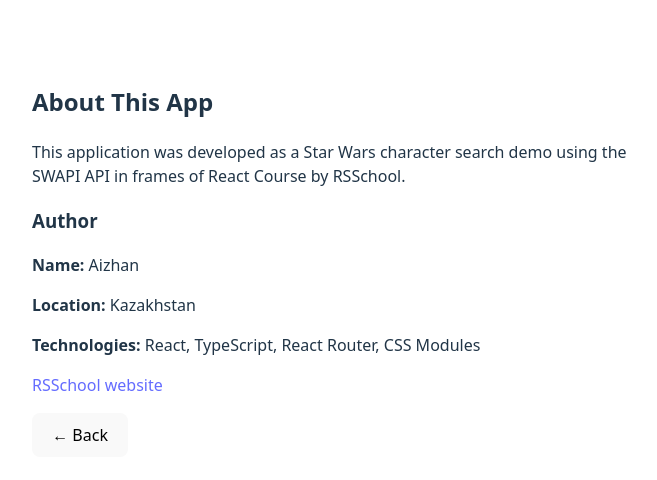
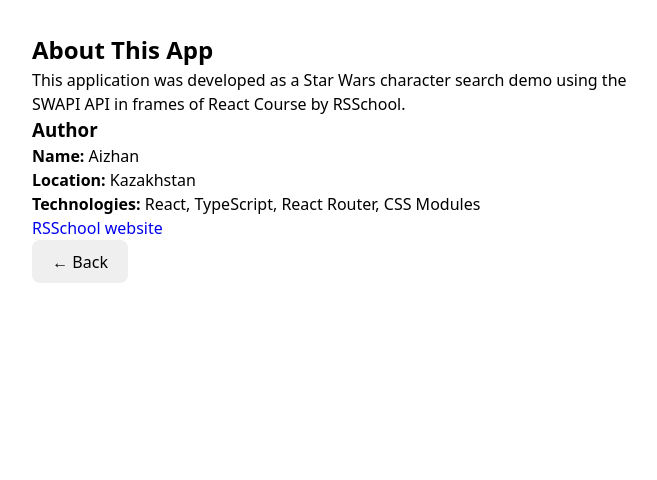
Before and after one commit to Ulistonee/rsschool-react, a React (Vite) app: page /about in a window 1280 px wide. Shown: the top 480 px of the page, without its empty margins (308-965 px from the left). Built offline with nearby package versions, Linux system fonts and the light colour scheme.

Commit message:
feat: add theme toggle

```diff
--- a/src/App.module.css
+++ b/src/App.module.css
@@ -1,40 +1,5 @@
-#root {
-  max-width: 1280px;
-  padding: 2rem;
-  text-align: center;
-  display: flex;
-  flex-direction: column;
-  gap: 1rem;
-  align-items: center;
-  justify-content: center;
-}
-
-@keyframes logo-spin {
-  from {
-    transform: rotate(0deg);
-  }
-  to {
-    transform: rotate(360deg);
-  }
-}
-
-@media (prefers-reduced-motion: no-preference) {
-  a:nth-of-type(2) .logo {
-    animation: logo-spin infinite 20s linear;
-  }
-}
-
-.card {
-  padding: 2em;
-}
-
-.read-the-docs {
-  color: #888;
-}
-
 .navigation {
   display: flex;
-  padding: 2rem 2rem 2rem 2rem;
 }
 
 .navLink {
@@ -66,3 +31,31 @@
   text-decoration: none;
   cursor: pointer;
 }
+
+.header {
+  display: flex;
+  justify-content: space-between;
+  align-items: center;
+  padding: 2rem;
+  padding-bottom: 0;
+}
+
+.themeButton:focus {
+  outline: none;
+}
+
+.app {
+  height: 100vh;
+  width: 100vw;
+  transition: background-color 0.3s ease, color 0.3s ease;
+}
+
+.light {
+  background-color: #ffffff;
+  color: #000000;
+}
+
+.dark {
+  background-color: #121212;
+  color: #ffffff;
+}
--- a/src/App.tsx
+++ b/src/App.tsx
@@ -5,25 +5,35 @@ import { Link, Outlet } from 'react-router-dom';
 import styles from './App.module.css';
 import useLocalStorage from './hooks/useLocalStorage.ts';
 import classNames from 'classnames';
+import { useTheme } from './context/theme-context.tsx';
 
 const App = () => {
   const [searchTerm, setSearchTerm] = useLocalStorage('search', '');
+  const { theme, toggleTheme } = useTheme();
 
   const handleSearch = (value: string) => {
     setSearchTerm(value.trim());
   };
 
   return (
-    <>
-      <header>
+    <div className={classNames(styles.app, styles[theme])}>
+      <header className={styles.header}>
         <nav className={styles.navigation}>
           <Link
             to="/about"
             className={classNames(styles.navLink, styles.resetLink)}
           >
-            About
+            about
           </Link>
         </nav>
+        <button
+          onClick={toggleTheme}
+          className={classNames(styles.themeButton, {
+            [styles.active]: theme === 'light',
+          })}
+        >
+          {theme}
+        </button>
       </header>
       <Search defaultValue={searchTerm} onSearch={handleSearch} />
       <div className={styles.mainLayout}>
@@ -34,7 +44,7 @@ const App = () => {
           <Outlet />
         </div>
       </div>
-    </>
+    </div>
   );
 };
 
--- a/src/components/search/search.module.css
+++ b/src/components/search/search.module.css
@@ -6,10 +6,10 @@
 }
 
 .searchInput {
-  padding: 12px;
   border: none;
   background: none;
   font-size: 18px;
+  padding: 12px 12px 12px 0;
 }
 
 .searchInput::placeholder {
--- /dev/null
+++ b/src/context/theme-context.tsx
@@ -0,0 +1,31 @@
+import { createContext, useContext } from 'react';
+import useLocalStorage from '../hooks/useLocalStorage';
+
+type Theme = 'light' | 'dark';
+
+type ThemeContextType = {
+  theme: Theme;
+  toggleTheme: () => void;
+};
+
+const ThemeContext = createContext<ThemeContextType | undefined>(undefined);
+
+export const ThemeProvider = ({ children }: { children: React.ReactNode }) => {
+  const [theme, setTheme] = useLocalStorage<Theme>('theme', 'light');
+
+  const toggleTheme = () => {
+    setTheme((prev) => (prev === 'light' ? 'dark' : 'light'));
+  };
+
+  return (
+    <ThemeContext.Provider value={{ theme, toggleTheme }}>
+      {children}
+    </ThemeContext.Provider>
+  );
+};
+
+export const useTheme = () => {
+  const context = useContext(ThemeContext);
+  if (!context) throw new Error('useTheme must be used within ThemeProvider');
+  return context;
+};
--- a/src/index.css
+++ b/src/index.css
@@ -2,40 +2,16 @@
   font-family: system-ui, Avenir, Helvetica, Arial, sans-serif;
   line-height: 1.5;
   font-weight: 400;
-
-  color-scheme: light dark;
-  color: rgba(255, 255, 255, 0.87);
-  background-color: #242424;
-
-  font-synthesis: none;
-  text-rendering: optimizeLegibility;
-  -webkit-font-smoothing: antialiased;
-  -moz-osx-font-smoothing: grayscale;
-  display: flex;
-  flex-direction: column;
-  gap: 1rem;
-  align-items: center;
-  justify-content: center;
 }
 
 * {
   padding: 0;
+  margin: 0;
 }
 
 a {
   font-weight: 500;
-  color: #646cff;
   text-decoration: inherit;
-}
-a:hover {
-  color: #535bf2;
-}
-
-body {
-  margin: 0;
-  min-width: 800px;
-  min-height: 100vh;
-  padding-top: 2rem;
 }
 
 ul {
@@ -54,27 +30,11 @@ button {
   font-size: 1em;
   font-weight: 500;
   font-family: inherit;
-  background-color: #1a1a1a;
   cursor: pointer;
   transition: border-color 0.25s;
 }
-button:hover {
-  border-color: #646cff;
-}
+
 button:focus,
 button:focus-visible {
   outline: 4px auto -webkit-focus-ring-color;
 }
-
-@media (prefers-color-scheme: light) {
-  :root {
-    color: #213547;
-    background-color: #ffffff;
-  }
-  a:hover {
-    color: #747bff;
-  }
-  button {
-    background-color: #f9f9f9;
-  }
-}
--- a/src/main.tsx
+++ b/src/main.tsx
@@ -7,6 +7,7 @@ import { BrowserRouter, Routes, Route } from 'react-router-dom';
 import PersonDetails from './components/person-details/person-details.tsx';
 import About from './pages/about/about.tsx';
 import NotFound from './pages/not-found/not-found.tsx';
+import { ThemeProvider } from './context/theme-context.tsx';
 
 const container = document.getElementById('root');
 
@@ -17,6 +18,7 @@ if (!container) {
 createRoot(container).render(
   <StrictMode>
     <BrowserRouter>
+      <ThemeProvider>
         <ErrorBoundary>
           <Routes>
             <Route path="/" element={<App />}>
@@ -26,6 +28,7 @@ createRoot(container).render(
             <Route path="*" element={<NotFound />} />
           </Routes>
         </ErrorBoundary>
+      </ThemeProvider>
     </BrowserRouter>
   </StrictMode>
 );
```
Lines whose indentation alone changed are shown as unchanged.
